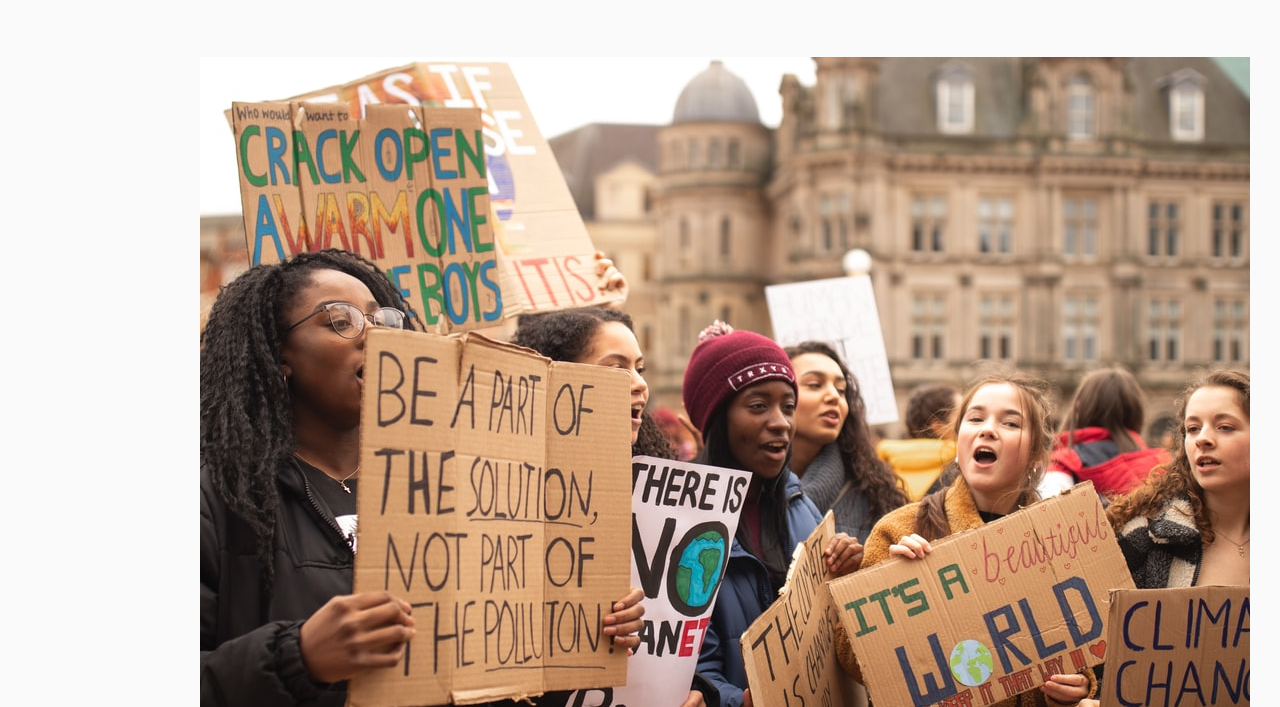
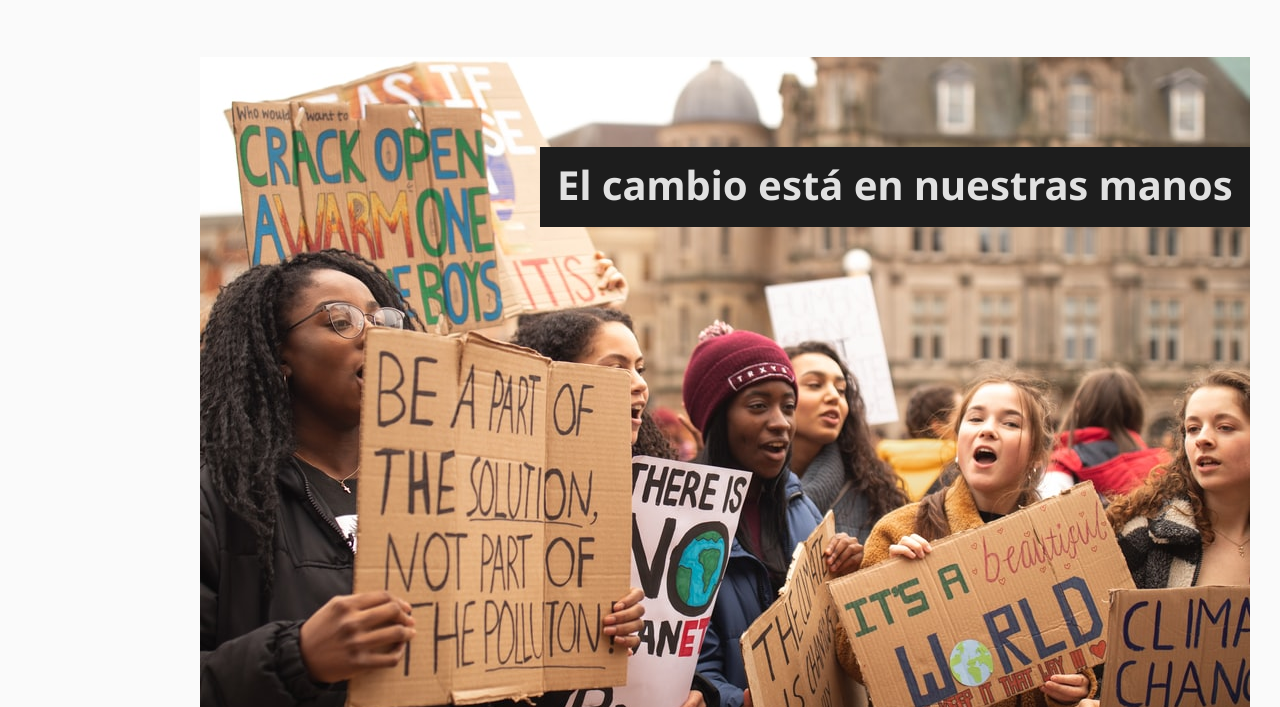
Before and after one commit to NataliSb9/businessSite, a plain HTML site: page index.html in a window 1280 px wide. Shown: the part 93-800 px from the top of the page. Drawn offline with Linux system fonts and the light colour scheme.

Commit message:
position black label on img

```diff
--- a/resources/style/styles.css
+++ b/resources/style/styles.css
@@ -120,3 +120,29 @@ main{
     grid-column: 3/ 15;
     grid-row: 24 / span 4;
 }
+
+/*heroSection*/
+
+#heroSection {
+    display: grid;
+    grid-template-columns: repeat(8, 150px);
+    grid-template-rows: repeat(10, 30px);
+}
+
+#heroQuote{
+    grid-column: 3/ 8;
+    grid-row: 4 / 10;
+    background-color: #1D1D1D;
+    height: 80px;
+    width: 710px;
+    margin-left: 40px;
+}
+
+#heroQuote p{
+    margin-top: 10px;
+    font-family: 'Noto Sans', sans-serif;
+    font-weight: 700;
+    font-size: 2.5rem;
+    color: #E1E1E1;
+    text-align: center;
+}
```
